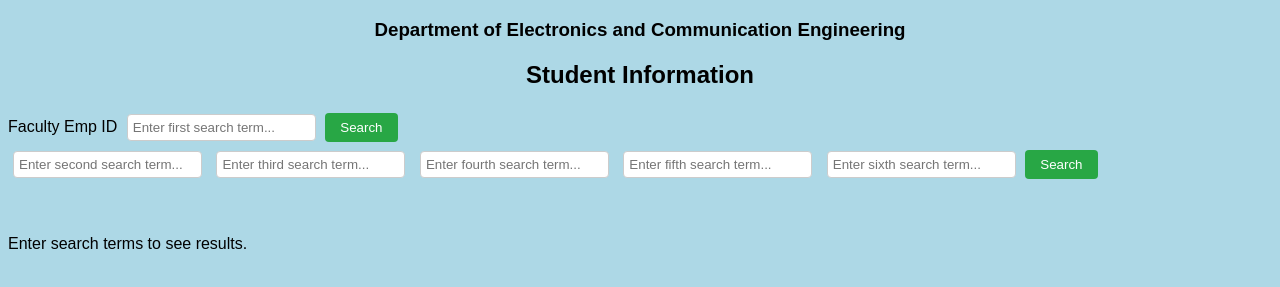
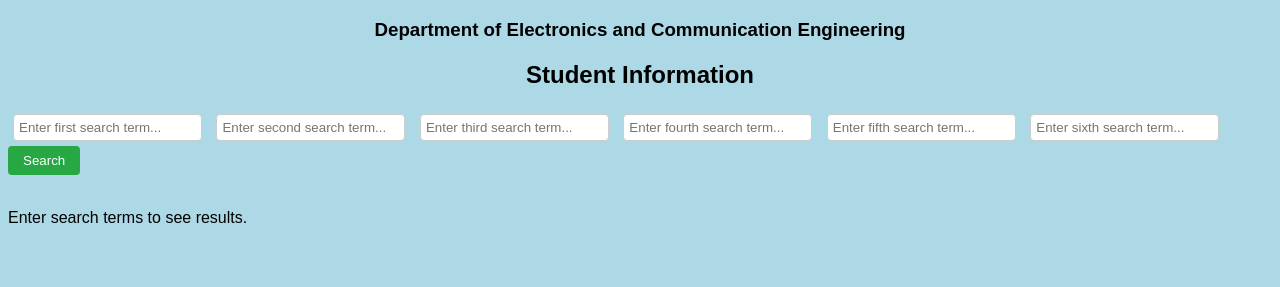
Before and after one commit to sureshkoumar11/Y22, a plain HTML site: page index.html in a window 1280 px wide. Shown: the part 61-348 px from the top of the page. Drawn offline with Linux system fonts and the light colour scheme; a script that the page names is missing.

Commit message:
Update index.html

```diff
--- a/index.html
+++ b/index.html
@@ -67,20 +67,13 @@
         <h2>Student Information</h2>
     </div>
 <body>
-    <div>
-        <label for="searchBox1">Faculty Emp ID</label>
 <input type="text" id="searchInput1" placeholder="Enter first search term...">
-        <button onclick="fetchFilteredData()">Search</button>
-    </div>
-
-   <div>
 <input type="text" id="searchInput2" placeholder="Enter second search term...">
 <input type="text" id="searchInput3" placeholder="Enter third search term...">
 <input type="text" id="searchInput4" placeholder="Enter fourth search term...">
 <input type="text" id="searchInput5" placeholder="Enter fifth search term...">
 <input type="text" id="searchInput6" placeholder="Enter sixth search term...">
 <button id="searchButton">Search</button>
-   </div>
     <br><br>
 
     <!-- Message shown when no search is performed -->
```
Lines whose indentation alone changed are shown as unchanged.
